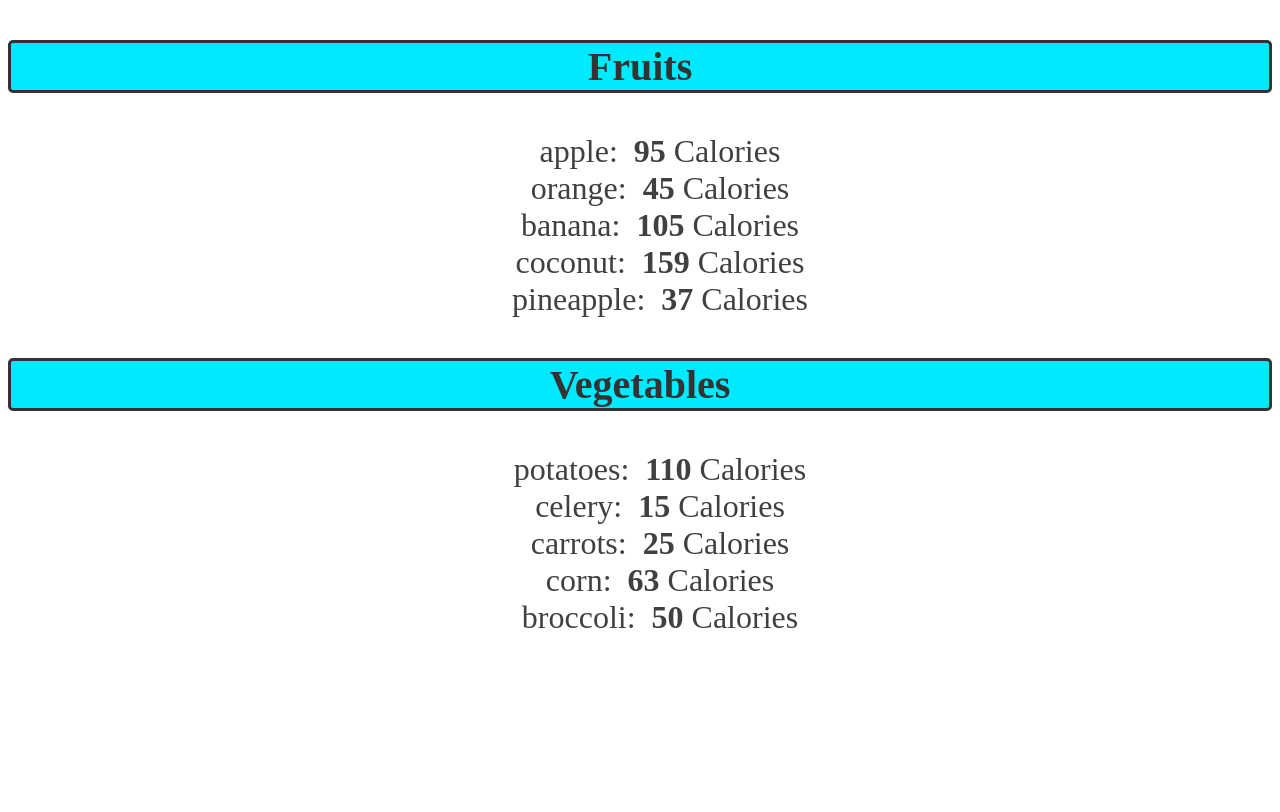
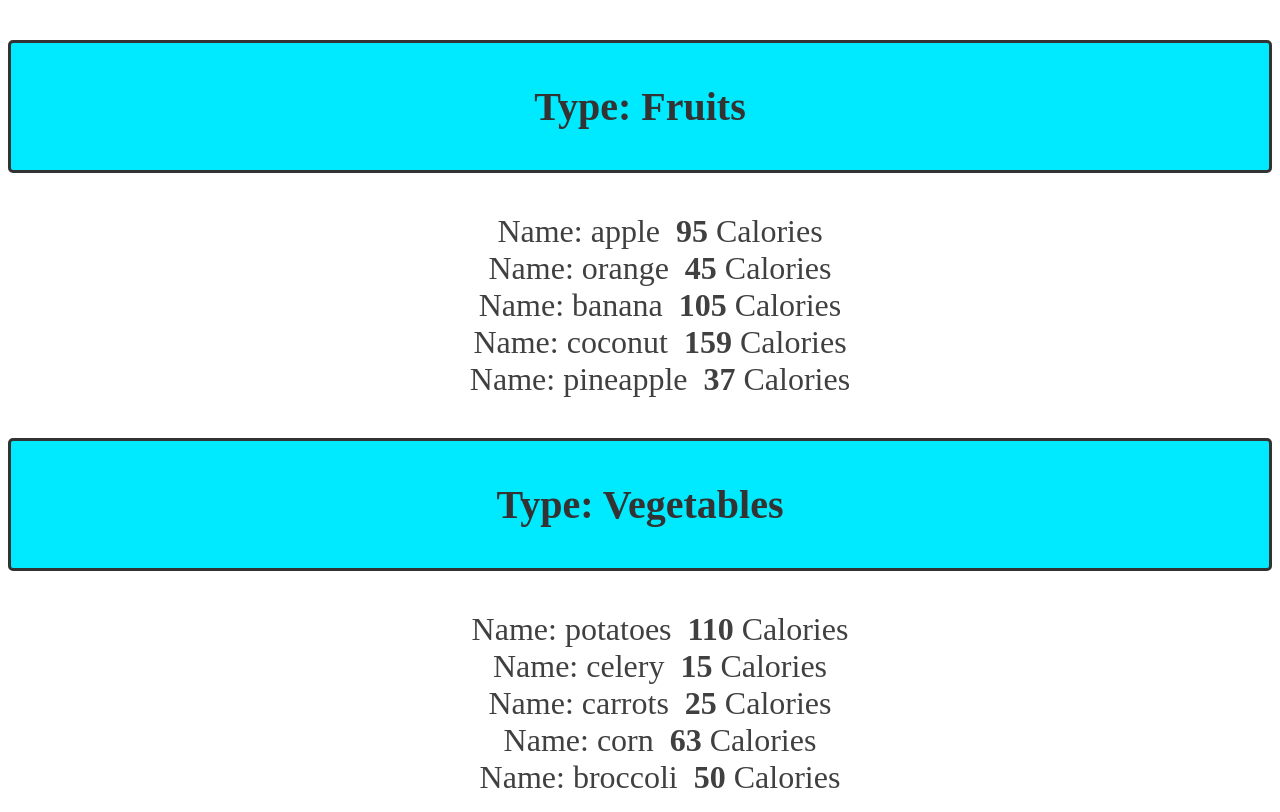
Before and after one commit to boyer2022/reactLists, a React (Vite) app in the folder lists/: page / in a window 1280 px wide. Built offline with nearby package versions, Linux system fonts and the light colour scheme.

Commit message:
Fixed Name and Calories label for each list item

```diff
--- a/lists/src/List.jsx
+++ b/lists/src/List.jsx
@@ -9,7 +9,7 @@ function List(props){
 
         const listItems = itemList.map(item => <li key={item.id}>
 
-                                            {item.name}: &nbsp;
+                                           Name: {item.name} &nbsp;
                                             <b>{item.calories}</b> Calories</li>);
 
 // function List(){
@@ -50,8 +50,9 @@ function List(props){
  // return (<ul>{listItems}</ul>);
 
     return( <>
-    <h3 className="list-category">{category}</h3>
+    <h3 className="list-category"><p>Type: {category}</p></h3>
     <ol className="list-items">{listItems}</ol>
+
     </>);
 }
 // Setting up default props
```
